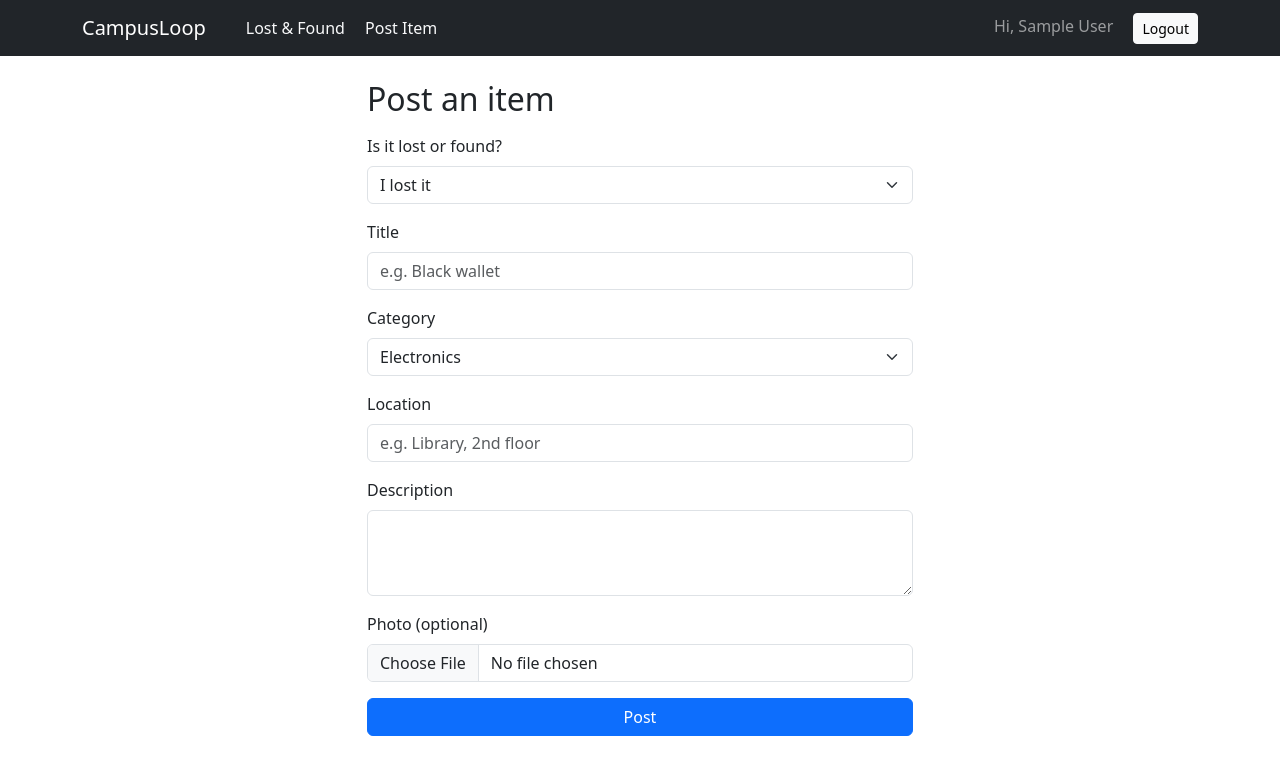
After one commit to YaazhiniJayavelu/campusloop, a Flask app: page /items/new in a window 1280 px wide. The commit adds this page. Shown: the top 775 px of the page. Run offline with Flask 3, Linux system fonts and the light colour scheme; the visitor is signed in with stand-in values (Sample User, id 1).

Commit message:
Add post item with photo upload and item pages

```diff
--- a/app/__init__.py
+++ b/app/__init__.py
@@ -12,8 +12,13 @@ def create_app():
     app.config.from_object(Config)
     db.init_app(app)
     login_manager.init_app(app)
+
     from app.auth.routes import auth
     app.register_blueprint(auth)
+
+    from app.lostfound.routes import lostfound
+    app.register_blueprint(lostfound)
+
     from app import models
     with app.app_context():
         db.create_all()
--- a/app/lostfound/routes.py
+++ b/app/lostfound/routes.py
@@ -0,0 +1,81 @@
+import os
+import uuid
+from flask import Blueprint, render_template, redirect, url_for, flash, request, current_app
+from flask_login import login_required, current_user
+from PIL import Image
+import imagehash
+from app import db
+from app.models import Item
+
+lostfound = Blueprint('lostfound', __name__)
+
+CATEGORIES = ['Electronics', 'Books & Stationery', 'ID & Cards', 'Keys',
+              'Bags', 'Clothing & Accessories', 'Other']
+ALLOWED_EXT = {'png', 'jpg', 'jpeg', 'gif', 'webp'}
+
+
+def save_photo(file):
+    """Save the upload and return (filename, hash). Returns (None, None) if invalid."""
+    if '.' not in file.filename:
+        return None, None
+    ext = file.filename.rsplit('.', 1)[1].lower()
+    if ext not in ALLOWED_EXT:
+        return None, None
+
+    filename = f"{uuid.uuid4().hex}.{ext}"
+    path = os.path.join(current_app.config['UPLOAD_FOLDER'], filename)
+    file.save(path)
+
+    try:
+        with Image.open(path) as img:
+            img_hash = str(imagehash.phash(img))
+    except Exception:
+        os.remove(path)
+        return None, None
+    return filename, img_hash
+
+
+@lostfound.route('/items')
+def items():
+    all_items = Item.query.order_by(Item.created_at.desc()).all()
+    return render_template('items.html', items=all_items)
+
+
+@lostfound.route('/items/new', methods=['GET', 'POST'])
+@login_required
+def new_item():
+    if request.method == 'POST':
+        title = request.form.get('title', '').strip()
+        description = request.form.get('description', '').strip()
+        category = request.form.get('category', '')
+        location = request.form.get('location', '').strip()
+        status = request.form.get('status', '')
+
+        if not title or not location or category not in CATEGORIES or status not in ('lost', 'found'):
+            flash('Please fill in all required fields.', 'danger')
+            return render_template('item_form.html', categories=CATEGORIES)
+
+        image_filename, image_hash = None, None
+        photo = request.files.get('photo')
+        if photo and photo.filename:
+            image_filename, image_hash = save_photo(photo)
+            if not image_filename:
+                flash('Photo must be a valid PNG, JPG, GIF or WEBP image.', 'danger')
+                return render_template('item_form.html', categories=CATEGORIES)
+
+        item = Item(title=title, description=description, category=category,
+                    location=location, status=status,
+                    image_filename=image_filename, image_hash=image_hash,
+                    user_id=current_user.id)
+        db.session.add(item)
+        db.session.commit()
+        flash('Item posted.', 'success')
+        return redirect(url_for('lostfound.item_detail', item_id=item.id))
+
+    return render_template('item_form.html', categories=CATEGORIES)
+
+
+@lostfound.route('/items/<int:item_id>')
+def item_detail(item_id):
+    item = db.get_or_404(Item, item_id)
+    return render_template('item_detail.html', item=item)
--- a/app/templates/base.html
+++ b/app/templates/base.html
@@ -10,6 +10,12 @@
     <nav class="navbar navbar-expand-lg navbar-dark bg-dark">
         <div class="container">
             <a class="navbar-brand" href="{{ url_for('home') }}">CampusLoop</a>
+            <div class="me-auto ms-4">
+                <a class="text-light text-decoration-none me-3" href="{{ url_for('lostfound.items') }}">Lost &amp; Found</a>
+                {% if current_user.is_authenticated %}
+                <a class="text-light text-decoration-none" href="{{ url_for('lostfound.new_item') }}">Post Item</a>
+                {% endif %}
+            </div>
             <div class="ms-auto">
                 {% if current_user.is_authenticated %}
                     <a class="navbar-text me-3 text-decoration-none" href="{{ url_for('auth.profile') }}">Hi, {{ current_user.name }}</a>
--- /dev/null
+++ b/app/templates/item_form.html
@@ -0,0 +1,43 @@
+{% extends 'base.html' %}
+{% block title %}Post Item - CampusLoop{% endblock %}
+{% block content %}
+<div class="row justify-content-center">
+    <div class="col-md-6">
+        <h2 class="mb-3">Post an item</h2>
+        <form method="POST" enctype="multipart/form-data">
+            <div class="mb-3">
+                <label class="form-label">Is it lost or found?</label>
+                <select name="status" class="form-select" required>
+                    <option value="lost">I lost it</option>
+                    <option value="found">I found it</option>
+                </select>
+            </div>
+            <div class="mb-3">
+                <label class="form-label">Title</label>
+                <input type="text" name="title" class="form-control" placeholder="e.g. Black wallet" required>
+            </div>
+            <div class="mb-3">
+                <label class="form-label">Category</label>
+                <select name="category" class="form-select" required>
+                    {% for c in categories %}
+                    <option value="{{ c }}">{{ c }}</option>
+                    {% endfor %}
+                </select>
+            </div>
+            <div class="mb-3">
+                <label class="form-label">Location</label>
+                <input type="text" name="location" class="form-control" placeholder="e.g. Library, 2nd floor" required>
+            </div>
+            <div class="mb-3">
+                <label class="form-label">Description</label>
+                <textarea name="description" class="form-control" rows="3"></textarea>
+            </div>
+            <div class="mb-3">
+                <label class="form-label">Photo (optional)</label>
+                <input type="file" name="photo" class="form-control" accept="image/*">
+            </div>
+            <button type="submit" class="btn btn-primary w-100">Post</button>
+        </form>
+    </div>
+</div>
+{% endblock %}
```
Also changed, not shown: app/templates/item_detail.html (added, +19 -0 lines), app/templates/items.html (added, +28 -0 lines).
